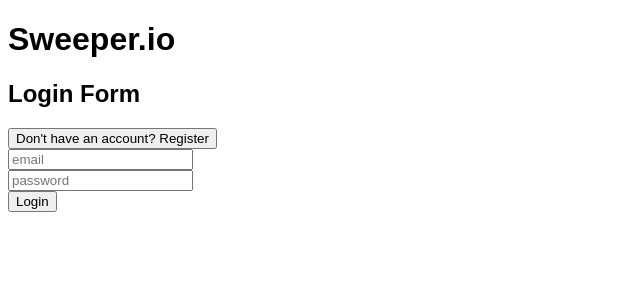
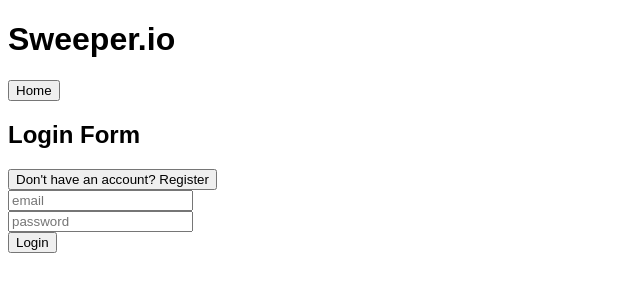
Before and after one commit to ClaraY05/cs35l-project-minesweeper, a React (Vite) app in the folder frontend/: page /login in a window 1280 px wide. Shown: the top 300 px of the page, without its empty margins (0-640 px from the left). Built offline with nearby package versions, Linux system fonts and the light colour scheme.

Commit message:
Added error handling for login

```diff
--- a/frontend/src/pages/Login/Login.tsx
+++ b/frontend/src/pages/Login/Login.tsx
@@ -62,7 +62,8 @@ const Login = () => {
 
     return (
         <>
-            <h2>{mode==="login" ? "Login Form" : "Register Form"}</h2>
+        <button type="button" onClick={() => navigate("/")}> Home </button>
+            <h2>Login Form</h2>
             <button type="button" onClick={toggle}>
                 {mode==="login" ? "Don't have an account? Register" : "Already have an account? Login"}
             </button>
```
Also changed, not shown: 1 other file (tests, documents, lock files or other folders).
